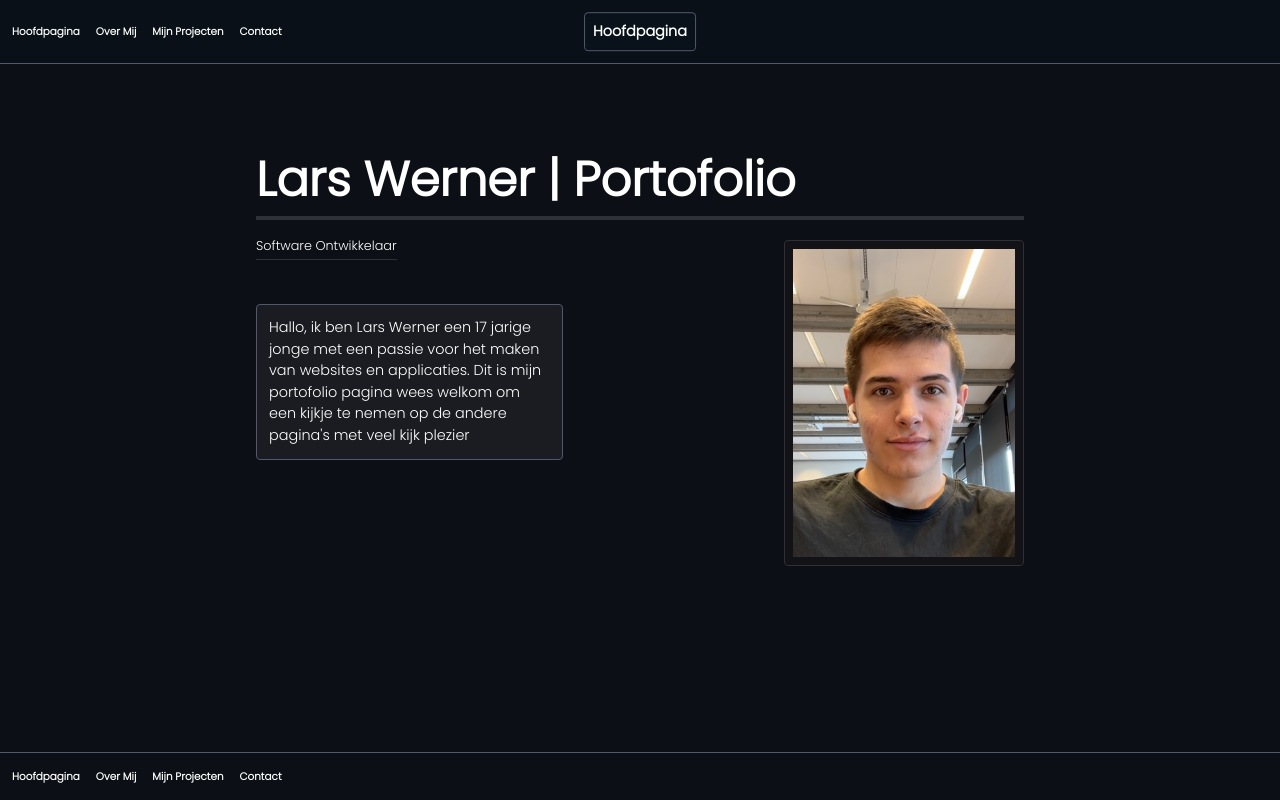
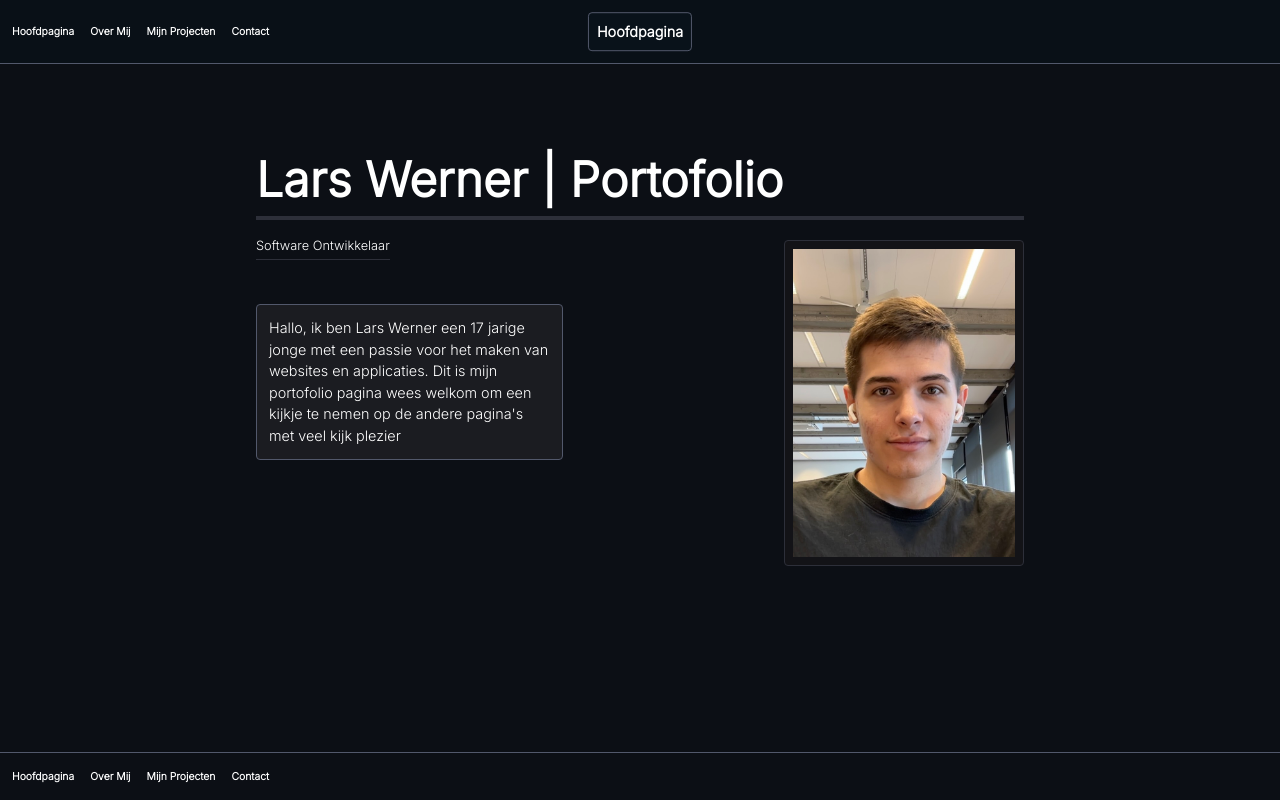
Before and after one commit to LFAGC/lfagc.github.io, a Next.js app: page / in a window 1280 px wide. Built offline with nearby package versions, Linux system fonts and the light colour scheme.

Commit message:
Layout Font Change

```diff
--- a/app/layout.js
+++ b/app/layout.js
@@ -1,7 +1,7 @@
 import './globals.css'
-import { Poppins } from 'next/font/google'
+import { Inter } from 'next/font/google'
 
-const poppins = Poppins({
+const inter = Inter({
   weight: '300',
   subsets: ['latin'],
 })
@@ -14,7 +14,7 @@
 export default function RootLayout({ children }) {
   return (
     <html lang="en">
-      <body className={poppins.className}>{children}</body>
+      <body className={inter.className}>{children}</body>
     </html>
   )
 }
```
